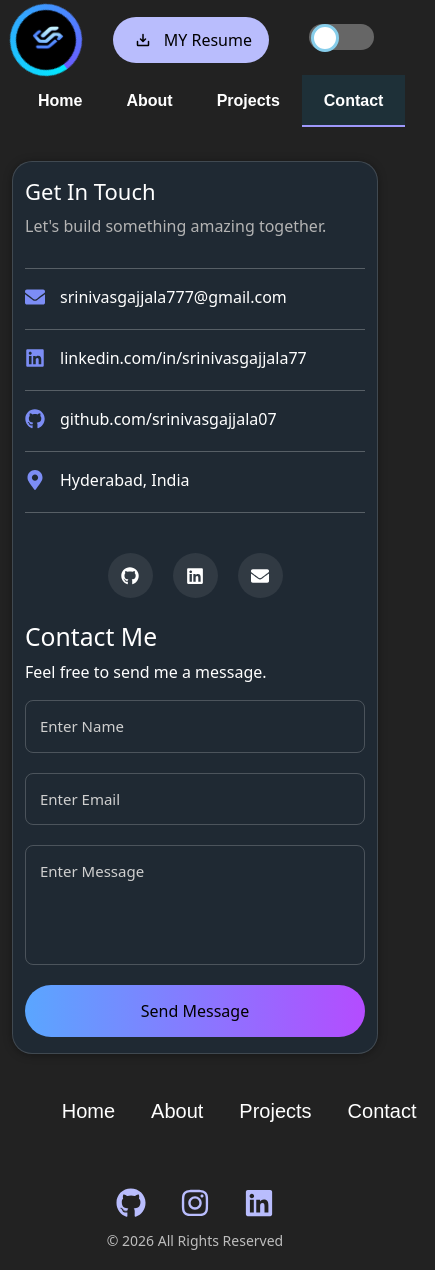
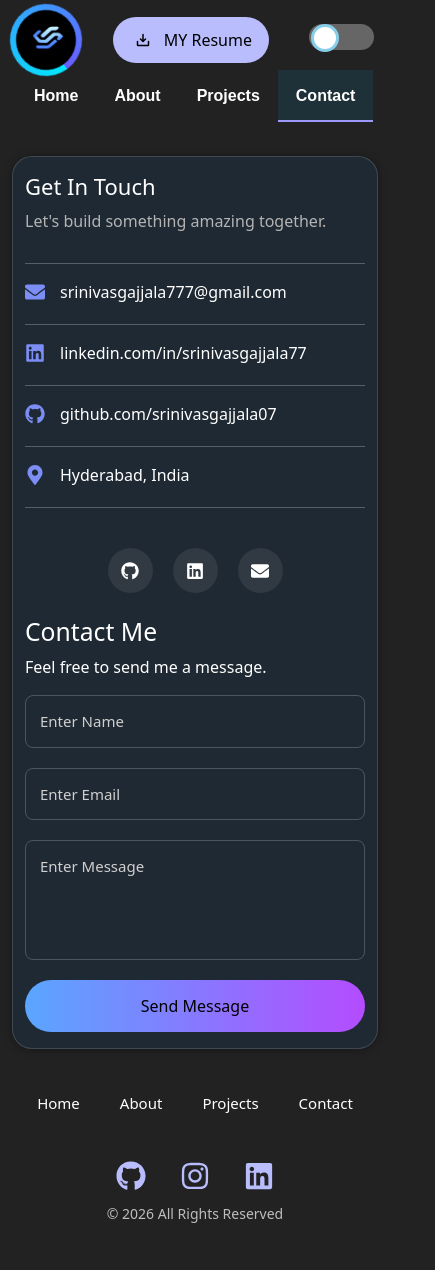
Before and after one commit to srinivasgajjala07/MyPortfolio, a React (Vite) app: page /Contact in a window 390 px wide. Shown: the whole page, 435 px wide, since content can reach past the window. After the commit the page ends 1243 px from the top, so only its background shows below. Built offline with nearby package versions, Linux system fonts and the light colour scheme.

Commit message:
Fix mobile responsiveness

```diff
--- a/src/components/About.jsx
+++ b/src/components/About.jsx
@@ -1,5 +1,5 @@
 import React from "react";
-import profile from "../assets/Logo.png";
+import profile from "../assets/Logo.png";       // reused for edu-overlay too
 import { useNavigate } from "react-router-dom";
 import { FaGithub, FaInstagram, FaLinkedin } from "react-icons/fa";
 import urceimg from "../assets/URCE2.jpg";
@@ -7,16 +7,20 @@ import stanns from "../assets/stann's.png";
 import ur from "../assets/UR.png";
 import Skills from "./skills.jsx";
 import Experience from "./Experience.jsx";
+
 function About() {
   const navigate = useNavigate();
   return (
     <div>
-      <section className="section d-flex">
+      {/* FIX 1: added flex-column flex-md-row so on mobile the two panels stack */}
+      <section className="section d-flex flex-column flex-md-row">
         <div className="aboutSection">
           <h1 className="gettoknow mb-5">Get to Know Me</h1>
-          <div className="d-flex mx-5">
+
+          {/* FIX 2: mx-5 → mx-2 mx-md-5 | px-5 → px-2 px-md-5 to prevent overflow on small screens */}
+          <div className="d-flex mx-2 mx-md-5">
             <img src={profile} alt="portfoliopicture" className="profile_Pic" />
-            <div className="social-icons px-5">
+            <div className="social-icons px-2 px-md-5">
               <a
                 href="https://github.com/srinivasgajjala07"
                 target="_blank"
@@ -40,15 +44,17 @@ function About() {
               </a>
             </div>
           </div>
+
           <div className="mail tada">srinivasgajjala777@gmail.com</div>
           <p className="fs-5 mt-2 text-secondary aboutMepara fade-in">
-            I’m Srinivas, a Java Full-Stack Developer who enjoys building clean,
+            I'm Srinivas, a Java Full-Stack Developer who enjoys building clean,
             practical, and user-friendly web applications.
           </p>
           <div className="mt-2 ms-2">
+            {/* FIX 3: removed hardcoded width:48% and % padding — button now fills properly on mobile */}
             <button
               onClick={() => navigate("/Projects")}
-              style={{ padding: "2% 9% 2% 9%", width: "48%" }}
+              style={{ padding: "10px 24px", width: "100%", maxWidth: "220px" }}
             >
               Explore More
             </button>
@@ -57,7 +63,7 @@ function About() {
 
         <div className="aboutSections col-md-6">
           <p className="aboutMe fs-5 lh-lg text-secondary col-md-10">
-            I’m Srinivas, a Java Full-Stack Developer with a love for building
+            I'm Srinivas, a Java Full-Stack Developer with a love for building
             simple and meaningful web applications. I enjoy solving problems,
             refining details, and shaping ideas into practical solutions.
             Continuous learning and steady improvement guide the way I work and
@@ -65,6 +71,7 @@ function About() {
           </p>
         </div>
       </section>
+
       <div className="aboutedutsection">
         <div className="education text-center my-2 pt-3">
           <h1>Education</h1>
@@ -73,7 +80,9 @@ function About() {
 
         <div className="container p-3 pt-md-5">
           <div className="row justify-content-center g-4">
-          <div className="col-md-4 col-sm-6 mb-4">
+
+            {/* FIX 4: added col-12 as base so cards are full-width on phones < 576px */}
+            <div className="col-12 col-sm-6 col-md-4 mb-4">
               <div className="edu-card">
                 <img src={ur} alt="College" className="edu-img" />
                 <div className="edu-text">
@@ -82,7 +91,8 @@ function About() {
                   </div>
                 </div>
                 <div className="edu-overlay px-4">
-                <img alt="portfoliopicture" className="profile_Pic mb-4" src="/src/assets/Logo.png"/>
+                  {/* FIX 5: was /src/assets/Logo.png (breaks in production) — use imported variable */}
+                  <img alt="portfoliopicture" className="profile_Pic mb-4" src={profile} />
                   <h4>Usha Rama College of Engineering and Technology</h4>
                   <p>2020-2024</p>
                   <button className="rounded-1 p-2 mb-3">Percentage : 81.5%</button>
@@ -92,7 +102,7 @@ function About() {
               </div>
             </div>
 
-          <div className="col-md-4 col-sm-6 mb-4">
+            <div className="col-12 col-sm-6 col-md-4 mb-4">
               <div className="edu-card">
                 <img src={urceimg} alt="Intermediate" className="edu-img" />
                 <div className="edu-text">
@@ -101,7 +111,8 @@ function About() {
                   </div>
                 </div>
                 <div className="edu-overlay px-5">
-                 <img alt="portfoliopicture" className="profile_Pic mb-4" src="/src/assets/Logo.png"/>
+                  {/* FIX 5: same broken path fix */}
+                  <img alt="portfoliopicture" className="profile_Pic mb-4" src={profile} />
                   <h4>Sri Krishna Chaitanya Junior College</h4>
                   <p>2018-2020</p>
                   <button className="rounded-1 p-2 mb-3">Percentage : 92.8%</button>
@@ -111,7 +122,7 @@ function About() {
               </div>
             </div>
 
-          <div className="col-md-4 col-sm-6 mb-4">
+            <div className="col-12 col-sm-6 col-md-4 mb-4">
               <div className="edu-card">
                 <img src={stanns} alt="School" className="edu-img" />
                 <div className="edu-text">
@@ -120,21 +131,26 @@ function About() {
                   </div>
                 </div>
                 <div className="edu-overlay px-5">
-                 <img alt="portfoliopicture" className="profile_Pic mb-4" src="/src/assets/Logo.png"/>
+                  {/* FIX 5: same broken path fix */}
+                  <img alt="portfoliopicture" className="profile_Pic mb-4" src={profile} />
                   <h4>Stann's English Medium High School</h4>
                   <p>2017-2018</p>
                   <button className="rounded-1 p-2 mb-3">Percentage : 90%</button>
                   <h4>High School - SSC</h4>
-                <p className="mt-1">macherla, Andhra Pradesh, India</p>
+                  <p className="mt-1">Macherla, Andhra Pradesh, India</p>
                 </div>
               </div>
             </div>
+
           </div>
         </div>
       </div>
-      <div className="text-centre">
-        <Experience/>
+
+      {/* FIX 6: typo "text-centre" → "text-center" (Bootstrap class) */}
+      <div className="text-center">
+        <Experience />
       </div>
+
       <div>
         <Skills />
       </div>
--- a/src/components/Footer.jsx
+++ b/src/components/Footer.jsx
@@ -1,56 +1,43 @@
 import React from 'react';
 import { NavLink } from 'react-router-dom';
 import { FaGithub, FaInstagram, FaLinkedin } from "react-icons/fa";
+
 function Footer() {
   return (
     <div className="footer">
-      <section style={{padding: '3%'}}>
-        <div className="footerlinks">
-          <nav className="nav">
+      <section style={{ padding: '3%' }}>
+
+        {/* Nav links — centered, always one line */}
+        <div style={{ display: 'flex', justifyContent: 'center' }}>
+          <nav>
             <ul className="footer-nav-links">
-              <li>
-                <NavLink to="/">Home</NavLink>
-              </li>
-              <li>
-                <NavLink to="/about">About</NavLink>
-              </li>
-              <li>
-                <NavLink to="/projects">Projects</NavLink>
-              </li>
-              <li>
-                <NavLink to="/contact">Contact</NavLink>
-              </li>
+              <li><NavLink to="/">Home</NavLink></li>
+              <li><NavLink to="/about">About</NavLink></li>
+              <li><NavLink to="/projects">Projects</NavLink></li>
+              <li><NavLink to="/contact">Contact</NavLink></li>
             </ul>
           </nav>
         </div>
-        <div style={{justifyItems: 'center'}}>
+
+        {/* Social icons — centered */}
+        <div style={{ display: 'flex', justifyContent: 'center' }}>
           <div className="social-icons">
-            <a
-              href="https://github.com/srinivasgajjala07"
-              target="_blank"
-              rel="noreferrer"
-            >
+            <a href="https://github.com/srinivasgajjala07" target="_blank" rel="noreferrer">
               <FaGithub />
             </a>
-            <a
-              href="https://www.instagram.com/yourusername"
-              target="_blank"
-              rel="noreferrer"
-            >
+            <a href="https://www.instagram.com/yourusername" target="_blank" rel="noreferrer">
               <FaInstagram />
             </a>
-            <a
-              href="https://www.linkedin.com/in/srinivasgajjala77"
-              target="_blank"
-              rel="noreferrer"
-            >
+            <a href="https://www.linkedin.com/in/srinivasgajjala77" target="_blank" rel="noreferrer">
               <FaLinkedin />
             </a>
           </div>
         </div>
+
         <div className='copyright'>
           &copy; {new Date().getFullYear()} All Rights Reserved
         </div>
+
       </section>
     </div>
   );
--- a/src/index.css
+++ b/src/index.css
@@ -16,7 +16,7 @@
 
 .nav {
   justify-self: center;
-  display: block; /* fixed: was 'ruby' */
+  display: block;
 }
 
 .nav a {
@@ -315,8 +315,9 @@ body { margin: 0; }
 #desig { font-size: 1.5rem; font-family: monospace; }
 
 .explore {
+  display: block;          /* FIX: ensures margin: auto works */
   padding: 18px 8px;
-  margin: 25px 0;
+  margin: 25px auto;       /* FIX: was "25px 0" — auto centers it */
   width: 32%;
   font-size: 1.2rem;
   cursor: pointer;
@@ -399,11 +400,10 @@ body.light .open-icon:hover { background: oklab(72.564% 0.0368 -0.13683); color:
 body.dark .tech span { background-color: hsl(0deg 0.03% 32.85%); color: #fff; }
 
 .links { display: flex; gap: 30px; justify-content: center; }
-/* .links a { width: 31%; font-size: 1.4rem; color: #9fb3c8; text-decoration: none; } */
-.links a{
-  display:flex;
-  align-items:center;
-  gap:6px;
+.links a {
+  display: flex;
+  align-items: center;
+  gap: 6px;
   text-decoration: none;
   width: 25%;
   font-size: 1.4rem;
@@ -719,7 +719,7 @@ a svg { margin: 5px; }
   flex-direction: column;
   padding: 60px;
   color: white;
-  margin:2.5% 0%;
+  margin: 2.5% 0%;
 }
 
 .port-left {
@@ -733,7 +733,7 @@ a svg { margin: 5px; }
 .port-subtitle {
   font-size: 45px;
   margin: 10px 0;
-  font-weight:bold;
+  font-weight: bold;
 }
 .light .port-subtitle { color: #000; }
 .port-desc { color: #aaa; margin-top: 10px; }
@@ -747,7 +747,7 @@ a svg { margin: 5px; }
 .port-stats {
   margin-top: 75px;
   display: grid;
-  grid-template-columns: repeat(4, 1fr); /* fixed: was 4, you have 3 cards */
+  grid-template-columns: repeat(4, 1fr);
   gap: 30px;
   padding-inline-start: 3.5%;
   padding-inline-end: 4%;
@@ -852,9 +852,8 @@ a svg { margin: 5px; }
 /* ================= MOBILE (768px) ================= */
 @media (max-width: 768px) {
 
-  .aboutSections {
-    display: none;
-  }
+  .aboutSections { display: none; }
+
   /* Header */
   .header {
     display: flex;
@@ -873,15 +872,18 @@ a svg { margin: 5px; }
 
   .nav.nav-open { display: block; }
 
+  /* FIX: allow nav links to wrap and add spacing */
   .nav-links {
     display: flex;
     flex-direction: row;
+    flex-wrap: wrap;           /* FIX: was missing — prevents overflow */
     justify-content: center;
     align-items: center;
-  gap: 0px;
+    gap: 0px;                  /* FIX: was 0px — items were touching */
+    margin:0px;
   }
 
-  .nav-links li { border-radius: 0; padding: 10px 16px; }
+  .nav-links li { border-radius: 0; padding: 10px 12px; }
   .nav-links a { font-size: 16px; }
   .hamburger { display: flex; }
   .theme-toggle { justify-self: unset; gap: 12px; }
@@ -894,8 +896,21 @@ a svg { margin: 5px; }
   .port-subtitle { font-size: 18px; }
   .port-desc, .port-status { font-size: 14px; }
 
-  .port-buttons { display: flex; flex-wrap: wrap; gap: 10px; margin-top: 16px; }
-  .port-btn { margin-right: 0; font-size: 13px; padding: 8px 14px; }
+  /* FIX: stack buttons on mobile, not just on tiny phones */
+  .port-buttons {
+    display: flex;
+    flex-direction: column;    /* FIX: moved from 480px — cleaner on all phones */
+    gap: 10px;
+    margin-top: 16px;
+  }
+
+  .port-btn {
+    margin-right: 0;
+    font-size: 13px;
+    padding: 8px 14px;
+    width: 100%;               /* FIX: full-width stacked buttons */
+    text-align: center;
+  }
 
   .port-right { width: 100%; }
   .port-grid { grid-template-columns: repeat(3, 1fr); gap: 12px; }
@@ -917,7 +932,13 @@ a svg { margin: 5px; }
 
   /* About */
   .aboutSection { width: 90%; }
-  .aboutMepara { width: 90%; margin-left: 5%; }
+
+  /* FIX: reliably center the paragraph on mobile */
+  .aboutMepara {
+    width: 90%;
+    margin: 0 auto;            /* FIX: was margin-left: 5% — not truly centered */
+  }
+
   .gettoknow { margin-right: 0; }
   .edu-card { height: 280px; }
   .edu-text { font-size: 32px; }
@@ -935,28 +956,54 @@ a svg { margin: 5px; }
 
   /* Contact */
   #contactSection { padding: 24px 12px; }
-  .contact-wrapper { flex-direction: column; padding: 24px 16px; gap: 24px; }
+  .contact-wrapper {
+    box-sizing: border-box;    /* FIX: ensures padding doesn't cause overflow */
+    flex-direction: column;
+    padding: 24px 16px;
+    gap: 24px;
+  }
   .contact-left { width: 100%; }
   .contact-right { width: 100%; }
   .contact-left h2 { font-size: 22px; }
 
-  /* Footer */
+ /* ================= FOOTER NAV ================= */
 .footer-nav-links {
   display: flex;
-  flex-direction: row;
+  flex-wrap: nowrap;          /* ← always one line */
+  justify-content: center;    /* ← add this */
+  gap: 8px;                   /* ← tighter gap so 4 links fit comfortably */
+  list-style: none;
+  padding: 0;
+  margin: 0;
+}
+
+/* Inside @media (max-width: 768px) — replace the footer-nav-links rule with: */
+.footer-nav-links {
+  flex-wrap: nowrap;          /* ← never wrap, even on mobile */
   justify-content: center;
-  align-items: center;
-  gap: 0px;
+  gap: 4px;                   /* ← even tighter on small screens */
+}
+
+.footer-nav-links a {
+  font-size: 15px;            /* ← slightly smaller on mobile so all 4 fit */
 }
 
   .social-icons { gap: 24px; justify-content: center; }
   .section { padding: 6%; min-height: auto; }
 
-  /* Intro (old hero) */
+  /* Intro */
   .zoom-in-introd { margin: 8% 4%; }
   .zoom-in-introd i { font-size: 1.6rem; }
   #desig { font-size: 1.1rem; }
-  .explore { width: 70%; font-size: 1rem; padding: 14px 8px; }
+
+  /* FIX: center the explore button on mobile */
+  .explore {
+    display: block;
+    width: 70%;
+    margin: 14px auto;         /* FIX: auto left/right to center it */
+    font-size: 1rem;
+    padding: 14px 8px;
+  }
 }
 
 /* ================= SMALL PHONES (480px) ================= */
@@ -964,8 +1011,7 @@ a svg { margin: 5px; }
   .port-title { font-size: 24px; }
   .port-subtitle { font-size: 16px; }
   .port-grid { grid-template-columns: repeat(2, 1fr); }
-  .port-buttons { flex-direction: column; }
-  .port-btn { width: 100%; text-align: center; }
+  /* port-buttons and port-btn already handled at 768px */
   .port-stats { grid-template-columns: 1fr; }
   .port-stat-card { gap: 12px; padding: 14px; }
   .info-section { flex-wrap: wrap; }
@@ -975,6 +1021,7 @@ a svg { margin: 5px; }
   .edu-card { height: 220px; }
 }
 
+/* ================= OPEN TO WORK ================= */
 .open-to-work {
   display: inline-flex;
   align-items: center;
@@ -987,7 +1034,7 @@ a svg { margin: 5px; }
   font-size: 14px;
   font-weight: 500;
 }
-.light .open-to-work {color:#000;}
+.light .open-to-work { color: #000; }
 
 .status-dot {
   width: 10px;
@@ -998,17 +1045,9 @@ a svg { margin: 5px; }
 }
 
 @keyframes pulse {
-  0% {
-    box-shadow: 0 0 0 0 rgba(34, 197, 94, 0.8);
-  }
-
-  70% {
-    box-shadow: 0 0 0 10px rgba(34, 197, 94, 0);
-  }
-
-  100% {
-    box-shadow: 0 0 0 0 rgba(34, 197, 94, 0);
-  }
+  0%   { box-shadow: 0 0 0 0 rgba(34, 197, 94, 0.8); }
+  70%  { box-shadow: 0 0 0 10px rgba(34, 197, 94, 0); }
+  100% { box-shadow: 0 0 0 0 rgba(34, 197, 94, 0); }
 }
 
 .gradient-text {
@@ -1017,3 +1056,7 @@ a svg { margin: 5px; }
   -webkit-text-fill-color: transparent;
   background-clip: text;
 }
+.experience-section{
+  text-align:left;
+
+}
```
Lines whose indentation alone changed are shown as unchanged.
